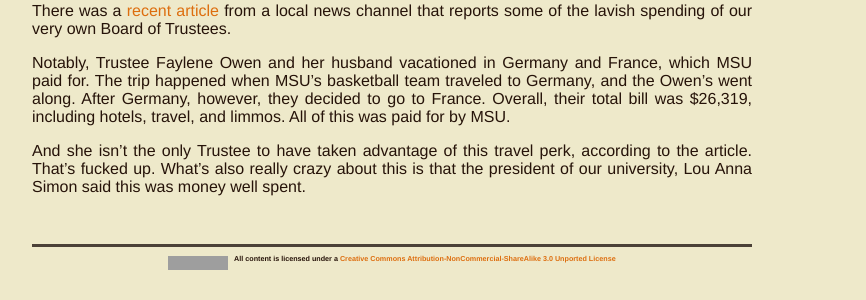
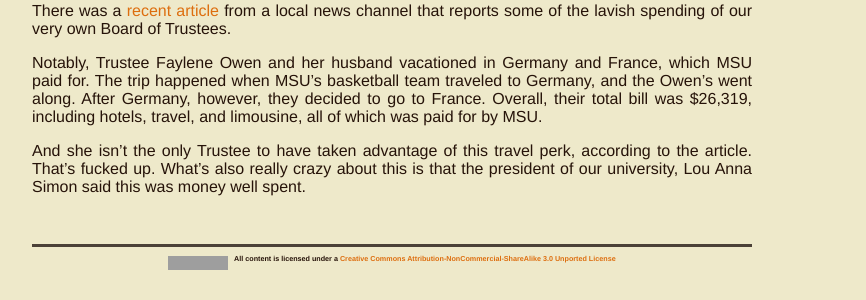
Before and after one commit to dis-orientation/msu, a Jekyll site: the page built from _posts/2013-11-19-MSU-BoTs-Spend-Lavishly.md, in a window 1280 px wide. Shown: the part 371-671 px from the top of the page, without its empty margins (248-1114 px from the left). Built offline with Jekyll 4.4.1, drawn with Linux system fonts in a browser that asks for light colours; Markdown is read by kramdown in place of the engine named in the settings; grey boxes are pictures that could not be loaded.

Commit message:
fixed spelling

```diff
--- a/_posts/2013-11-19-MSU-BoTs-Spend-Lavishly.md
+++ b/_posts/2013-11-19-MSU-BoTs-Spend-Lavishly.md
@@ -13,6 +13,6 @@
 
 There was a [recent article](http://www.wxyz.com/dpp/news/local_news/investigations/while-tuition-rises-some-michigan-state-university-officials-spend-lavishly-with-university-money) from a local news channel that reports some of the lavish spending of our very own Board of Trustees.
 
-Notably, Trustee Faylene Owen and her husband vacationed in Germany and France, which MSU paid for. The trip happened when MSU's basketball team traveled to Germany, and the Owen's went along. After Germany, however, they decided to go to France. Overall, their total bill was $26,319, including hotels, travel, and limmos. All of this was paid for by MSU.
+Notably, Trustee Faylene Owen and her husband vacationed in Germany and France, which MSU paid for. The trip happened when MSU's basketball team traveled to Germany, and the Owen's went along. After Germany, however, they decided to go to France. Overall, their total bill was $26,319, including hotels, travel, and limousine, all of which was paid for by MSU.
 
 And she isn't the only Trustee to have taken advantage of this travel perk, according to the article. That's fucked up. What's also really crazy about this is that the president of our university, Lou Anna Simon said this was money well spent.
```
